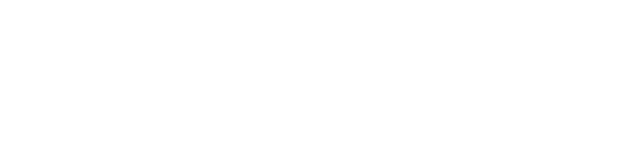
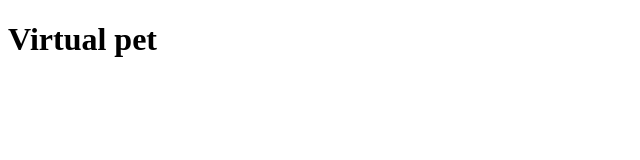
Before and after one commit to Hamadullah12/task006, a plain HTML site: page index.html in a window 1280 px wide. Shown: the whole page, without its empty margins (0-640 px from the left). Drawn offline with Linux system fonts and the light colour scheme.

Commit message:
some changes made

```diff
--- a/index.html
+++ b/index.html
@@ -6,6 +6,6 @@
     <title>Document</title>
 </head>
 <body>
-
+    <h1>Virtual pet</h1>
 </body>
 </html>
```
